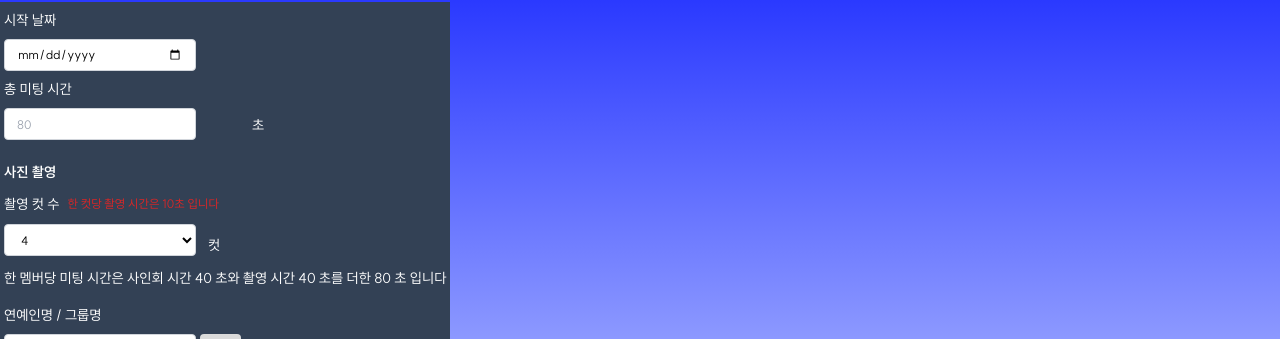
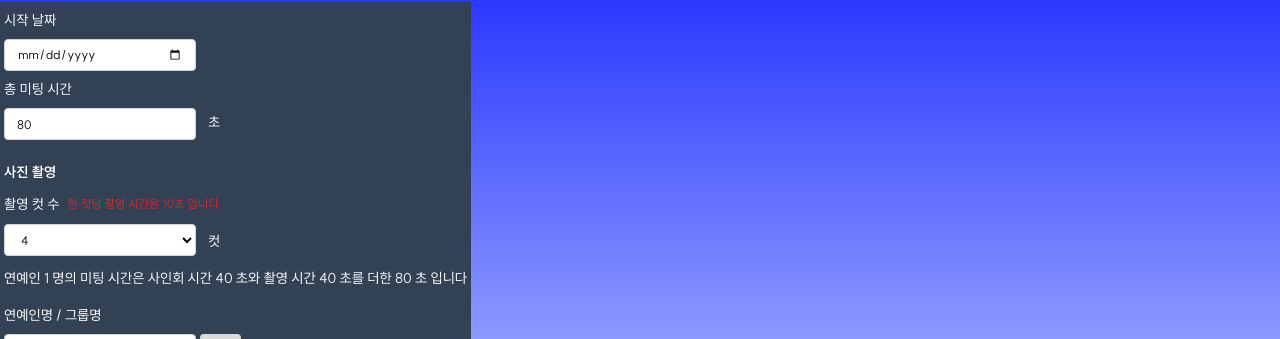
Before and after one commit to fnejd/StarGate, a React (Vite) app in the folder Stargate-Fe/: page / in a window 1280 px wide. Shown: the part 147-486 px from the top of the page. Built offline with nearby package versions, Linux system fonts and the light colour scheme.

Commit message:
feature: 총 미팅 시간 구현 및 80초 미만 알럿 적용

```diff
--- a/Stargate-Fe/src/organisms/MeetingLeftSection.tsx
+++ b/Stargate-Fe/src/organisms/MeetingLeftSection.tsx
@@ -12,8 +12,8 @@ interface FormData {
 
 const MeetingLeftSection = () => {
   // const [startDate, setStartDate] = useState<Date>(new Date());
-  const [picSec, setPicSec] = useState<string>('40');
-  const [totalSec, setTotalSec] = useState<number>('80');
+  const [picSec, setPicSec] = useState<number>(40);
+  const [totalSec, setTotalSec] = useState<number>(80);
   const [numbers, setNumbers] = useState<number[]>([4]);
   const [formData, setFormData] = useState<FormData>({
     startDate: null,
@@ -43,14 +43,17 @@ const MeetingLeftSection = () => {
     console.log(formData);
   };
 
-  const handleTotalTime = (
-    event: React.ChangeEventHandler<HTMLInputElement>
-  ) => {
-    const newTime: number = parseInt(event.currentTarget.value, 10);
-    setTotalSec(newTime);
-    console.log(`전체 미팅 시간은 ${newTime}초`);
+  const handleTotalTime = (value: number) => {
+    // const newTime: number = value;
 
-    const cnt = Math.floor(newTime / 2 / 10);
+    if (value <= 80) {
+      alert('전체 미팅 시간은 80초보다 커야 합니다.');
+    }
+
+    setTotalSec(value);
+    console.log(`전체 미팅 시간은 ${value}초`);
+
+    const cnt = Math.floor(value / 2 / 10);
     console.log(`컷 수는 ${cnt}`);
 
     let newNumbers: number[] = [4];
@@ -78,12 +81,15 @@ const MeetingLeftSection = () => {
       <div className="flex items-end">
         <AdminInput
           labelFor="총 미팅 시간"
-          type="text"
+          type="number"
           placeholder="80"
-          value={setTotalSec}
+          value={totalSec} // 숫자를 문자열로 변환하여 value에 설정
           onInputChange={handleTotalTime}
-        />
-        <p className="font-suit font-medium text-14 text-white p-1 pl-2">초</p>
+        >
+          <p className="font-suit font-medium text-14 text-white p-1 pl-2">
+            초
+          </p>
+        </AdminInput>
       </div>
 
       <div className="w-48 h-8 leading-8 mx-1 mt-4 font-suit font-semibold text-14 text-white text-left">
@@ -100,10 +106,12 @@ const MeetingLeftSection = () => {
 
       <div className="flex items-end">
         <DropDown numbers={numbers} onOptionChange={handlePicSecChange} />
-        <p className="font-suit font-medium text-14 text-white p-1 pl-2">컷</p>
+        <p className="font-suit font-medium text-14 text-white p-1 pl-2 mb-1">
+          컷
+        </p>
       </div>
       <div className="mx-1 my-2 font-suit font-medium text-14 text-white">
-        한 멤버당 미팅 시간은 사인회 시간 {totalSec - picSec} 초와 촬영 시간{' '}
+        연예인 1 명의 미팅 시간은 사인회 시간 {totalSec - picSec} 초와 촬영 시간{' '}
         {picSec} 초를 더한 {totalSec} 초 입니다
       </div>
     </>
```
